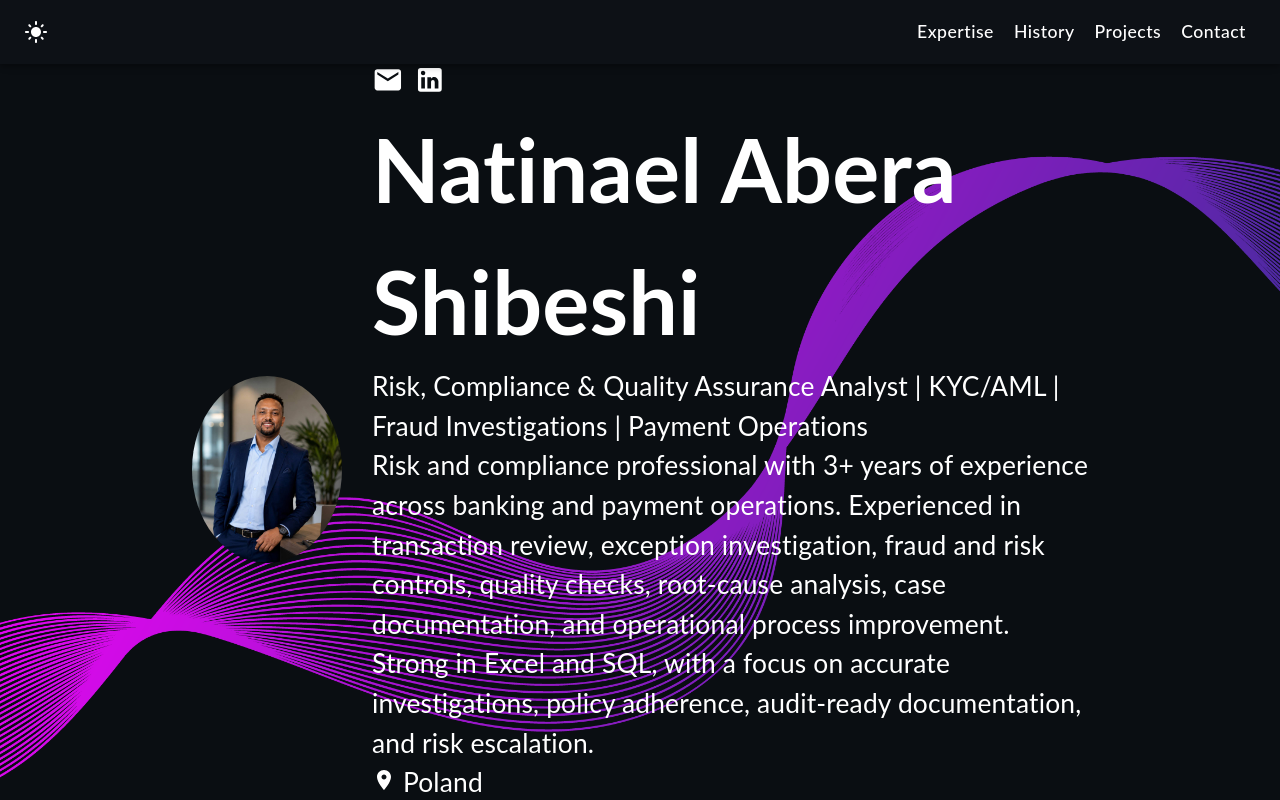
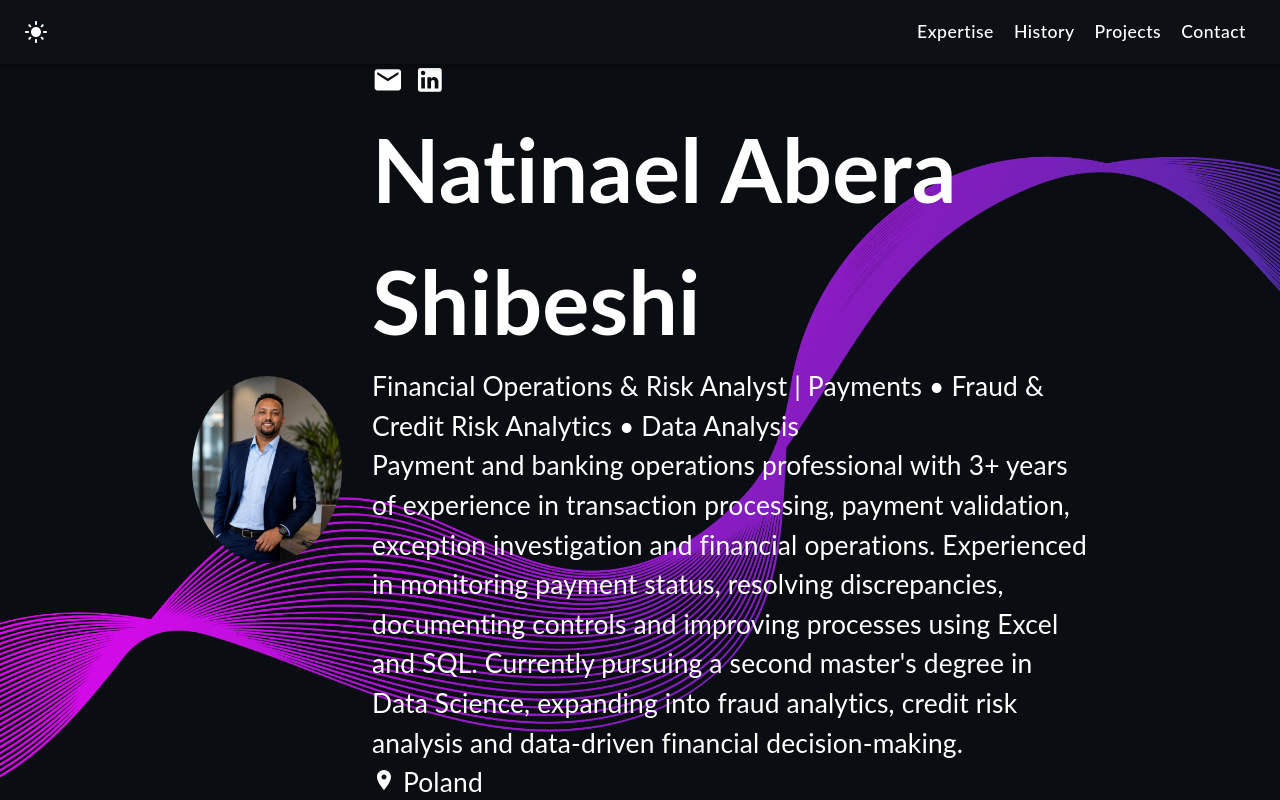
Before and after one commit to natinaelaberashi/portfolio-website, a React (Create React App) app: page / in a window 1280 px wide. Shown: the top 800 px of the page. Built offline with nearby package versions, Linux system fonts and the light colour scheme.

Commit message:
Align portfolio with payments, risk analytics and Data Science studies

```diff
--- a/src/components/Main.tsx
+++ b/src/components/Main.tsx
@@ -18,12 +18,9 @@ function Main() {
             <a href="https://www.linkedin.com/in/natinael-abera-shibeshi-8077b826b" target="_blank" rel="noreferrer"><LinkedInIcon/></a>
           </div>
           <h1>Natinael Abera Shibeshi</h1>
-          <p>Risk, Compliance & Quality Assurance Analyst | KYC/AML | Fraud Investigations | Payment Operations</p>
+          <p>Financial Operations & Risk Analyst | Payments • Fraud & Credit Risk Analytics • Data Analysis</p>
           <p>
-            Risk and compliance professional with 3+ years of experience across banking and payment operations.
-            Experienced in transaction review, exception investigation, fraud and risk controls, quality checks,
-            root-cause analysis, case documentation, and operational process improvement. Strong in Excel and SQL,
-            with a focus on accurate investigations, policy adherence, audit-ready documentation, and risk escalation.
+            Payment and banking operations professional with 3+ years of experience in transaction processing, payment validation, exception investigation and financial operations. Experienced in monitoring payment status, resolving discrepancies, documenting controls and improving processes using Excel and SQL. Currently pursuing a second master's degree in Data Science, expanding into fraud analytics, credit risk analysis and data-driven financial decision-making.
           </p>
 
           <div className="contact-details">
```
